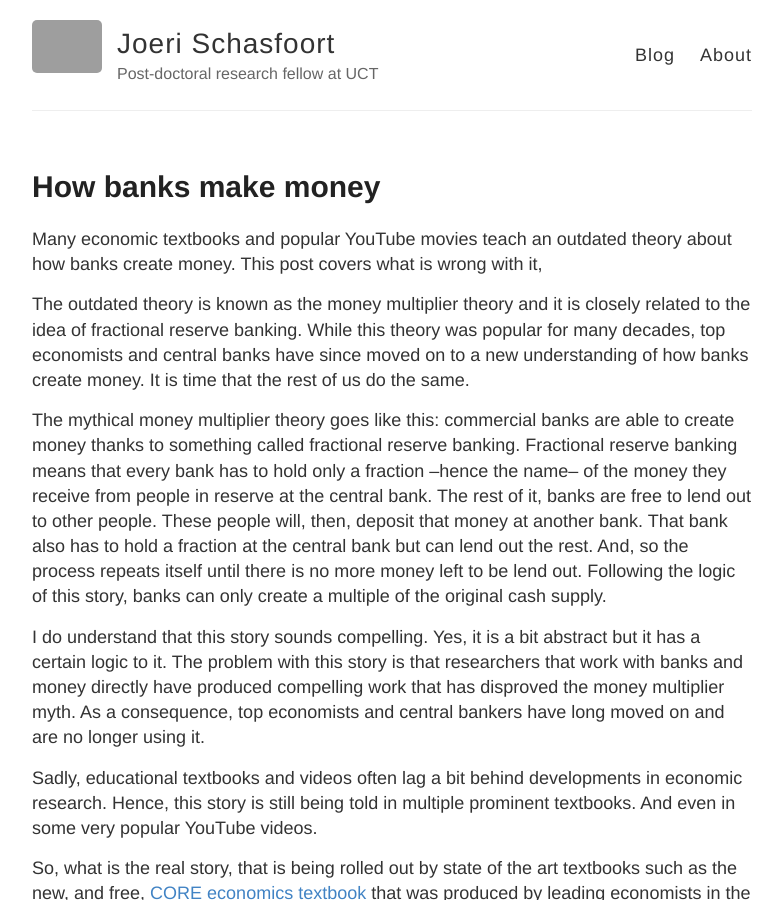
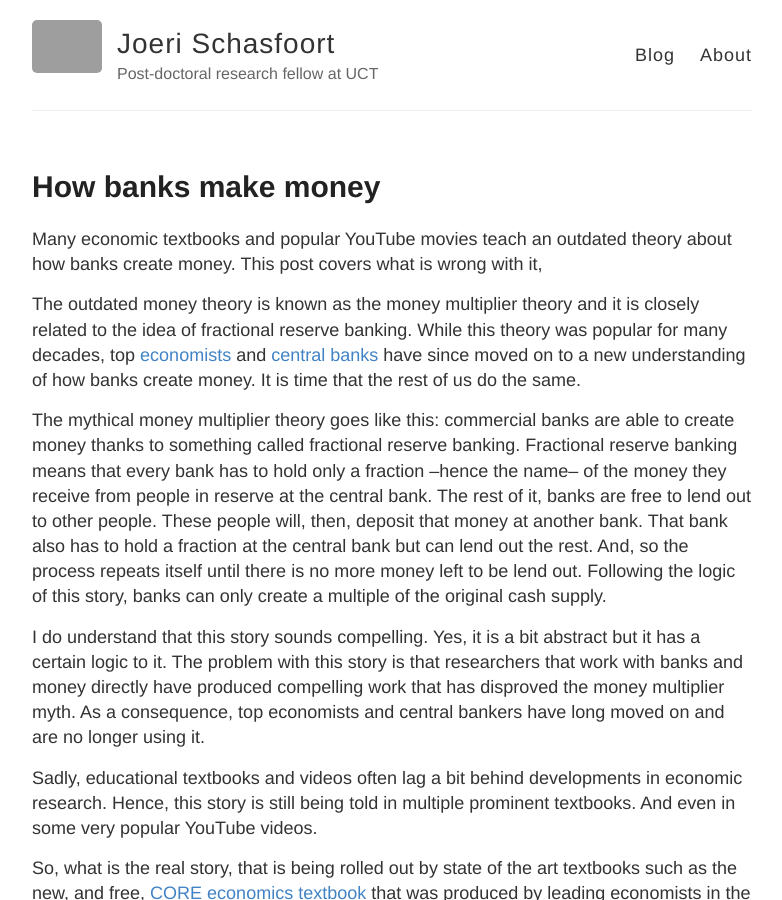
Before and after one commit to joerischasfoort/joerischasfoort.github.io, a Jekyll site: the page built from _posts/2020-2-20-banks-make-money.md, in a window 1280 px wide and 900 px high. Shown: the whole window, without its empty margins (248-1030 px from the left). Built offline with Jekyll 4.4.1, drawn with Linux system fonts in a browser that asks for light colours; grey boxes are pictures that could not be loaded.

Commit message:
Update 2020-2-20-banks-make-money.md

```diff
--- a/_posts/2020-2-20-banks-make-money.md
+++ b/_posts/2020-2-20-banks-make-money.md
@@ -5,7 +5,7 @@ title: How banks make money
 
 Many economic textbooks and popular YouTube movies teach an outdated theory about how banks create money. This post covers what is wrong with it,
 
-The outdated theory is known as the money multiplier theory and it is closely related to the idea of fractional reserve banking. While this theory was popular for many decades, top economists and central banks have since moved on to a new understanding of how banks create money. It is time that the rest of us do the same.
+The outdated money theory is known as the money multiplier theory and it is closely related to the idea of fractional reserve banking. While this theory was popular for many decades, top [economists](https://www.amazon.com/Between-Debt-Devil-Credit-Finance/dp/0691169640/ref=as_li_ss_tl?keywords=debt+and+the+devil&qid=1582217685&sr=8-1&linkCode=ll1&tag=moneymacro-20&linkId=1f3e70e89b716260ecd3840b7975ed95&language=en_US) and [central banks](https://www.bankofengland.co.uk/quarterly-bulletin/2014/q1/money-in-the-modern-economy-an-introduction) have since moved on to a new understanding of how banks create money. It is time that the rest of us do the same.
 
 The mythical money multiplier theory goes like this: commercial banks are able to create money thanks to something called fractional reserve banking. Fractional reserve banking means that every bank has to hold only a fraction –hence the name-- of the money they receive from people in reserve at the central bank. The rest of it, banks are free to lend out to other people. These people will, then, deposit that money at another bank. That bank also has to hold a fraction at the central bank but can lend out the rest. And, so the process repeats itself until there is no more money left to be lend out. Following the logic of this story, banks can only create a multiple of the original cash supply.
 
```
